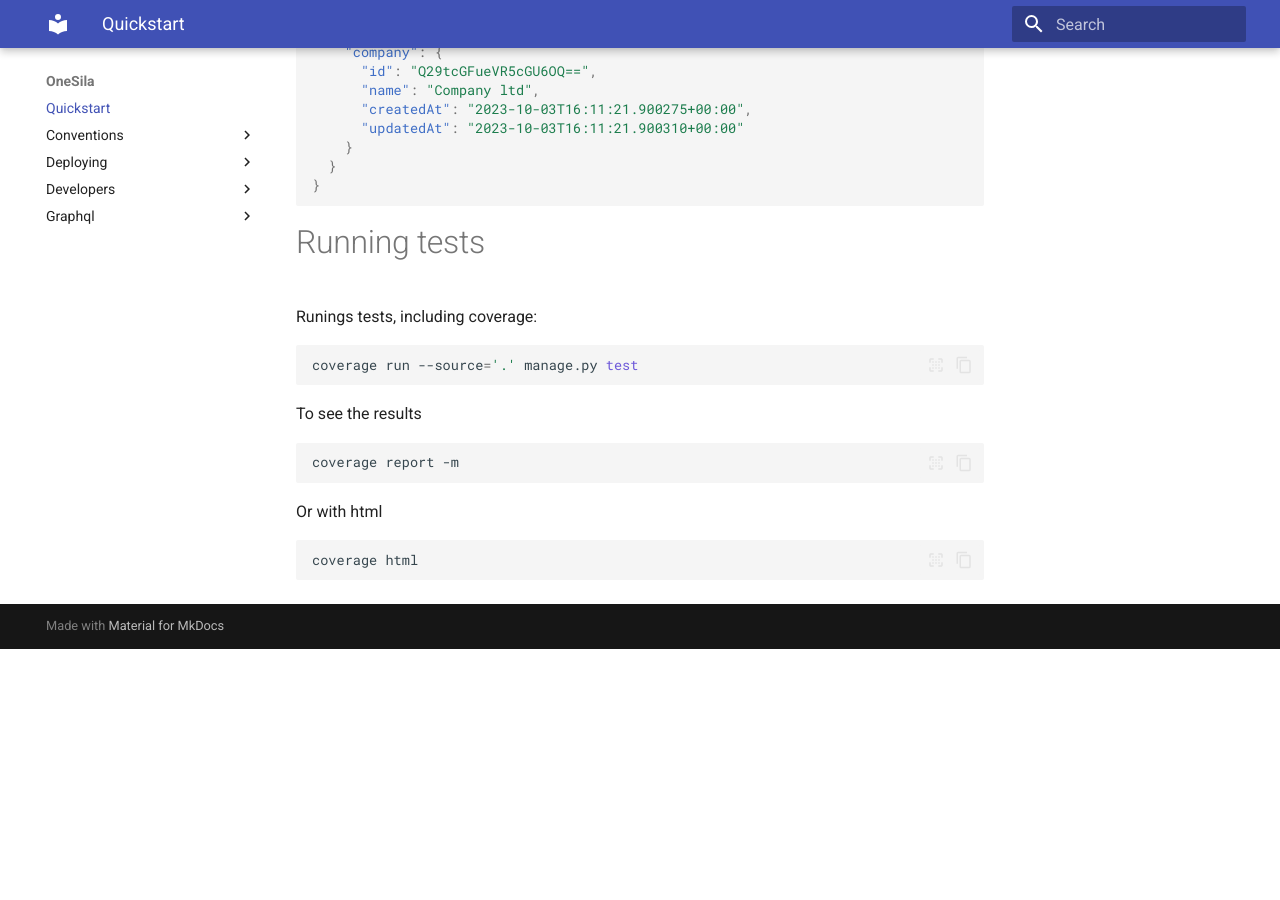
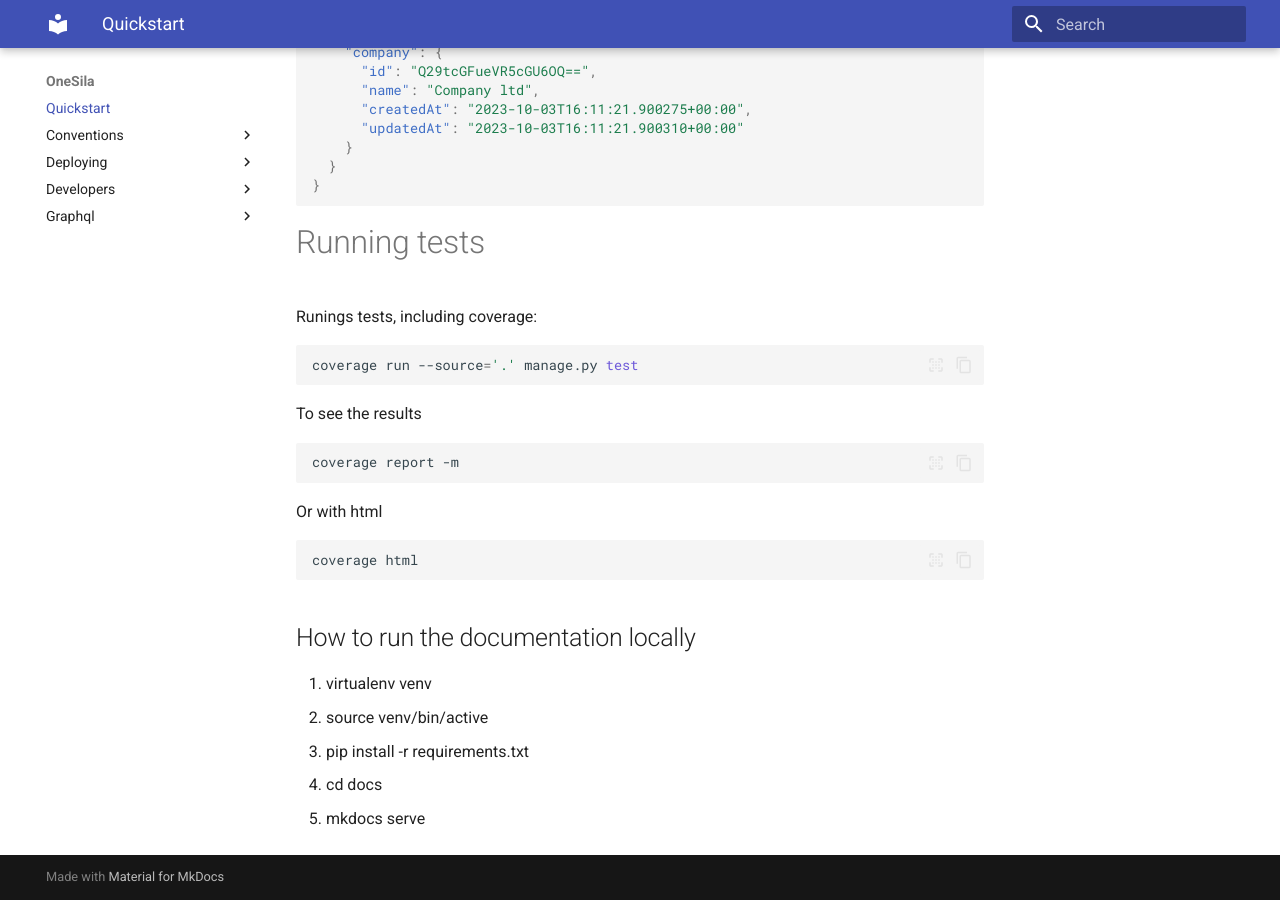
Before and after one commit to OneSila/OneSilaDocs, an MkDocs documentation site: the page built from docs/index.md, in a window 1280 px wide and 900 px high, scrolled down 1513 px. Built offline with MkDocs 1.6.1 and Material for MkDocs 9.7.7, drawn with Linux system fonts in a browser that asks for light colours; before the commit the page ends 2162 px from its top, so only the background shows below that.

Commit message:
prep for deploying

````diff
--- a/docs/index.md
+++ b/docs/index.md
@@ -1,4 +1,5 @@
 # Quickstart
+
 
 Install dependencies:
 
@@ -104,3 +105,11 @@ Or with html
 ```bash
 coverage html
 ```
+
+## How to run the documentation locally
+
+1. virtualenv venv
+2. source venv/bin/active
+3. pip install -r requirements.txt
+4. cd docs
+5. mkdocs serve
````
